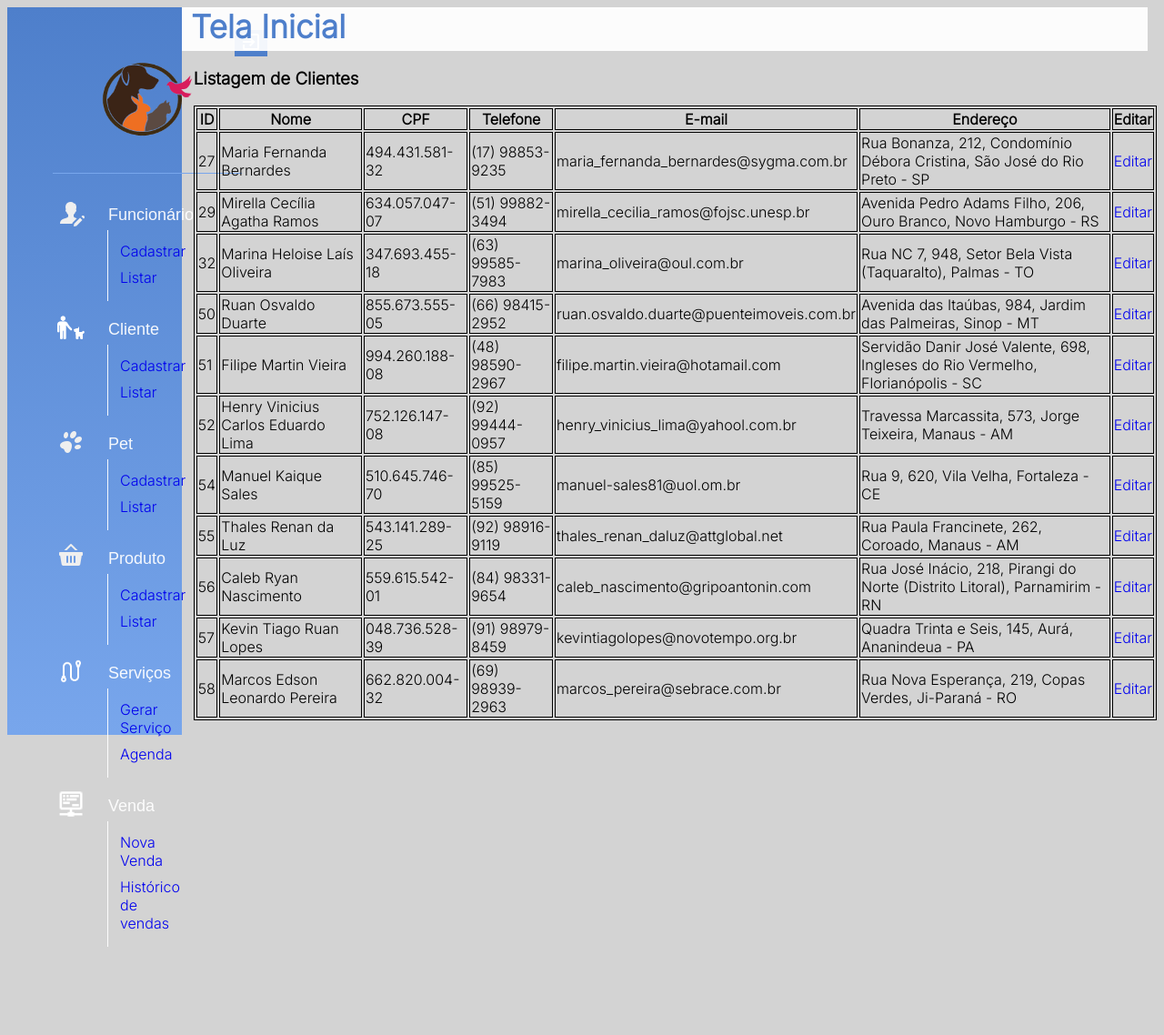
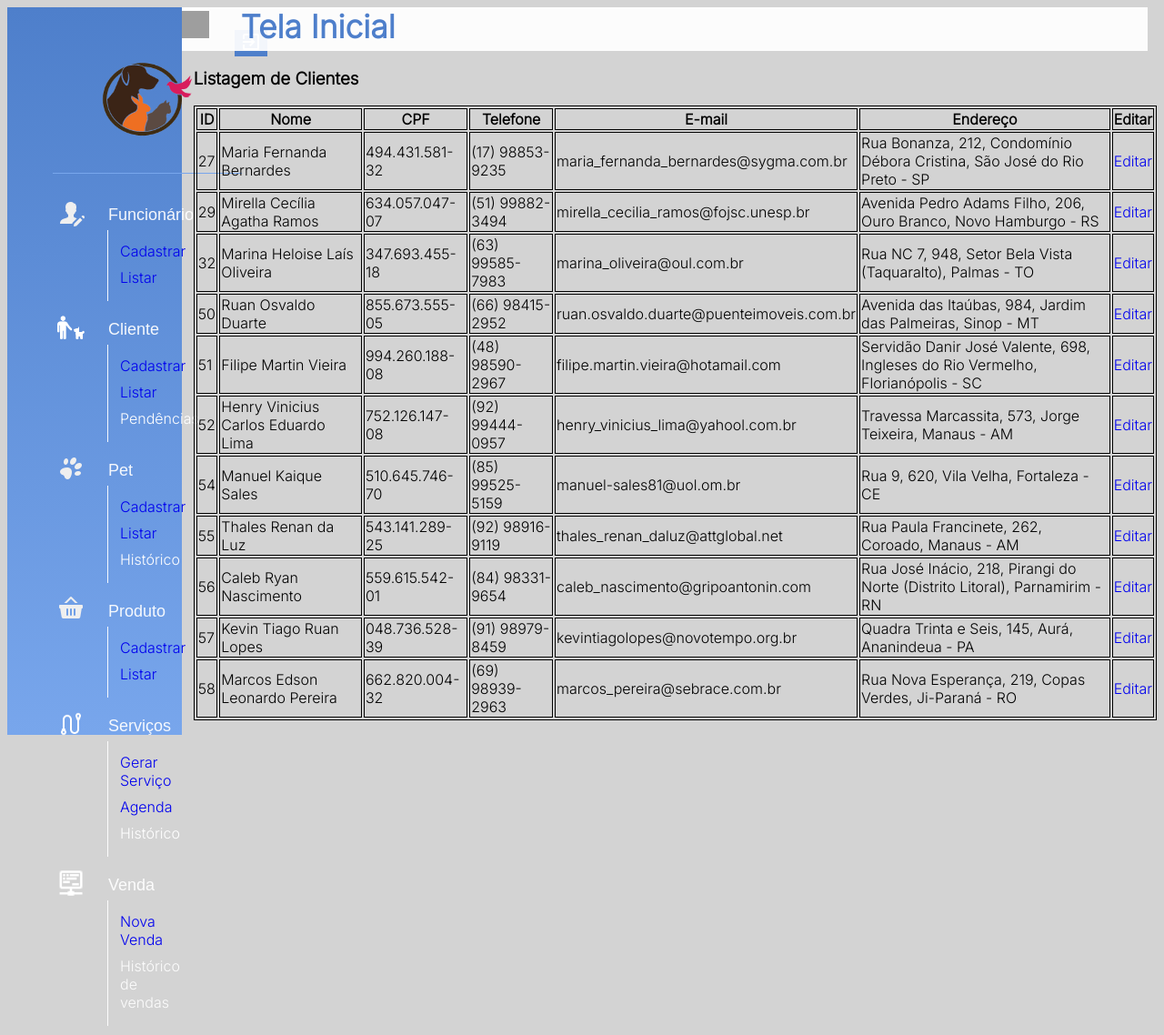
Before and after one commit to antoniovini47/PetPlanet, a Django app: page /listarClientes/ in a window 1280 px wide. Shown: the whole page at 91% size. Before the commit the page ends 1041 px from the top, so only its background shows below. Run offline with Django 5.2, Linux system fonts and the light colour scheme; data comes from the database, SQL or seed files in the repository; grey boxes are pictures that could not be loaded.

Commit message:
Update navBar.html
HTML concluido, parte de árvores organizadas, pronta para receber componentes.

```diff
--- a/projetoPetPlanet/appPetPlanet/templates/navBar.html
+++ b/projetoPetPlanet/appPetPlanet/templates/navBar.html
@@ -20,17 +20,19 @@
       <section id='section1'>
         <div class="sidebar">
           <div class="sair">
-            <button type='button' id="sair" {%load static%}><img src="/static/images/sair.png"></button>
+            <button type='button' id="sair" {%load static%}><img
+                src="../static/images/sair.png"></button>
           </div>
           <div class=" logo-wrap">
-            <img class="logo" src="/static/images/logo.png">
+            <img class="logo" src="../static/images/logo.png">
           </div>
           <div class="menu-wrap">
-            <div class="button-and-icon">
-              <img class="icons" id="logo-func" src="/static/images/logo-funcionario.png">
+            <div class="items funcionario">
+              <div class="button-and-icon funcionario">
+                <img class="icons" id="logo-func" src="../static/images/logo-funcionario.png">
                 <button type='button' class='sidebar-item' id="funcionario">Funcionário</button>
               </div>
-            <div class='subitems'>
+              <div class='subitems funcionario'>
                 <div class='subitem' id="cad-func">
                   <a href="{% url 'cadastrarFuncionario' %}">Cadastrar</a>
                 </div>
@@ -38,8 +40,10 @@
                   <a href="{% url 'listarFuncionarios' %}">Listar</a>
                 </div>
               </div>
-            <div class="button-and-icon">
-              <img class="icons" id="logo-cliente" src="/static/images/logo-cliente.png">
+            </div>
+            <div class="items cliente">
+              <div class="button-and-icon cliente">
+                <img class="icons" id="logo-cliente" src="../static/images/logo-cliente.png">
                 <button type='button' class='sidebar-item' id="cliente">Cliente</button>
               </div>
               <div class='subitems'>
@@ -49,9 +53,14 @@
                 <div class='subitem' id="list-cli">
                   <a href="{% url 'listarClientes' %}">Listar</a>
                 </div>
+                <div class='subitem' id="pend-cli">
+                  <a href="">Pendências</a> <!--Falta o link dela-->
                 </div>
-            <div class="button-and-icon">
-              <img class="icons" id="logo-pet" src="/static/images/logo-pet.png">
+              </div>
+            </div>
+            <div class="items pet">
+              <div class="button-and-icon pet">
+                <img class="icons" id="logo-pet" src="../static/images/logo-pet.png">
                 <button type='button' class='sidebar-item' id="pet">Pet</button>
               </div>
               <div class='subitems'>
@@ -61,9 +70,14 @@
                 <div class='subitem' id="list-pet">
                   <a href="{% url 'listarPets' %}">Listar</a>
                 </div>
+                <div class='subitem' id="hist-pet">
+                  <a href="">Histórico</a> <!--Falta o link dela-->
                 </div>
-            <div class="button-and-icon">
-              <img class="icons" id="logo-produto" src="/static/images/logo-produtos.png">
+              </div>
+            </div>
+            <div class="items produtos">
+              <div class="button-and-icon produtos">
+                <img class="icons" id="logo-produto" src="../static/images/logo-produtos.png">
                 <button type='button' class='sidebar-item' id="produto">Produto</button>
               </div>
               <div class='subitems'>
@@ -74,8 +88,10 @@
                   <a href="{% url 'listarProdutos' %}">Listar</a>
                 </div>
               </div>
-            <div class="button-and-icon">
-              <img class="icons" id="logo-servicos" src="/static/images/logo-servicos.png">
+            </div>
+            <div class="items servicos">
+              <div class="button-and-icon servicos">
+                <img class="icons" id="logo-servicos" src="../static/images/logo-servicos.png">
                 <button type='button' class='sidebar-item' id="servicos">Serviços</button>
               </div>
               <div class='subitems'>
@@ -85,9 +101,14 @@
                 <div class='subitem' id="agenda">
                   <a href="{% url 'listarAgenda' %}">Agenda</a>
                 </div>
+                <div class='subitem' id="hist-serv">
+                  <a href="">Histórico</a> <!--Falta o link dela-->
                 </div>
-            <div class="button-and-icon">
-              <img class="icons" id="logo-venda" src="/static/images/logo-venda.png">
+              </div>
+            </div>
+            <div class="items venda">
+              <div class="button-and-icon venda">
+                <img class="icons" id="logo-venda" src="../static/images/logo-venda.png">
                 <button type='button' class='sidebar-item' id="venda">Venda</button>
               </div>
               <div class='subitems'>
@@ -95,7 +116,8 @@
                   <a href="{% url 'novaVenda' %}">Nova Venda</a>
                 </div>
                 <div class='subitem' id="hist-venda">
-                <a href="{% url 'listarVendas' %}">Histórico de vendas</a> <!--Falta o link-->
+                  <a>Histórico de vendas</a> <!--Falta o link-->
+                </div>
               </div>
             </div>
           </div>
@@ -104,6 +126,7 @@
       </section>
       <section id="section2">
         <div id="home-wrap">
+          <a href="{% url 'home' %}"><img src="../static/images/home-icon.svg" class='icons' id = 'home-icon' alt="home" /></a>
           <a id="home" href="{% url 'home' %}">Tela Inicial</a>
         </div>
         <div class="conteudo-wrap">
```
Lines whose indentation alone changed are shown as unchanged.
